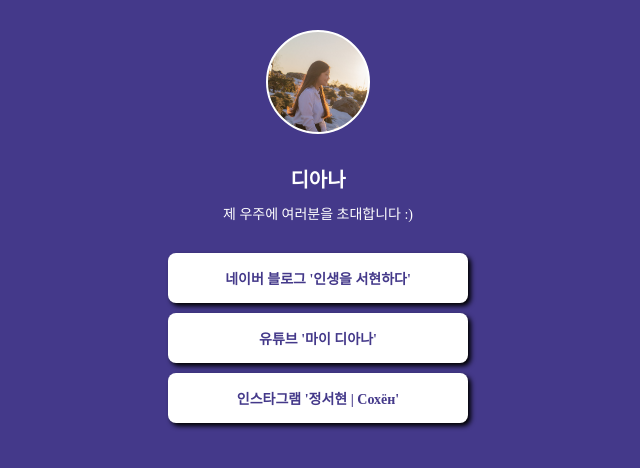
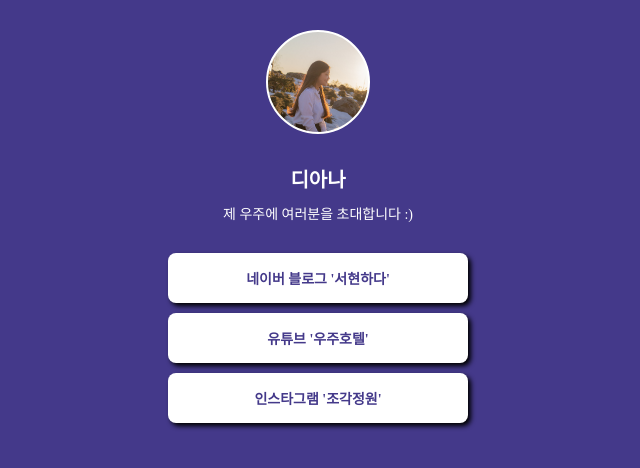
Before and after one commit to DianaJ530/mypage, a plain HTML site: page index.html in a window 1280 px wide. Shown: the whole page, without its empty margins (322-962 px from the left). Drawn offline with Linux system fonts and the light colour scheme; a web font is replaced by a local one.

Commit message:
Update index.html

```diff
--- a/index.html
+++ b/index.html
@@ -5,7 +5,7 @@
         <meta http-equiv="X-UA-Compatible" content="IE=edge" />
         <meta name="viewport" content="width=device-width, initial-scale=1.0" />
         <meta property="og:title" content="🌠디아나의 유니버스" />
-        <meta property="og:description" content="제 우주에 당신을 초대합니다 :)" />
+        <meta property="og:description" content="제 우주에 여러분을 초대합니다 :)" />
         <meta property="og:image" content="공유할 이미지" />
         <title>🌠디아나의 유니버스</title>
         <style>
@@ -84,9 +84,9 @@
             <div class="profile"></div>
             <h1 class="main">디아나</h1>
             <p class="sub">제 우주에 여러분을 초대합니다 :)</p>
-            <a target="_blank" href="https://blog.naver.com/smilesh530">네이버 블로그 '인생을 서현하다'</a>
-            <a target="_blank" href="https://m.youtube.com/channel/UCZgfHdC0-4Eppi4EWwvfjyA">유튜브 '마이 디아나'</a>
-            <a target="_blank" href="https://www.instagram.com/seohyunj.530/">인스타그램 '정서현 | Сохён'</a>
+            <a target="_blank" href="https://blog.naver.com/smilesh530">네이버 블로그 '서현하다'</a>
+            <a target="_blank" href="https://m.youtube.com/channel/UCZgfHdC0-4Eppi4EWwvfjyA">유튜브 '우주호텔'</a>
+            <a target="_blank" href="https://www.instagram.com/diana_worldtraveler?igshid=ZDdkNTZiNTM=">인스타그램 '조각정원'</a>
         </div>
 
     </body>
```
